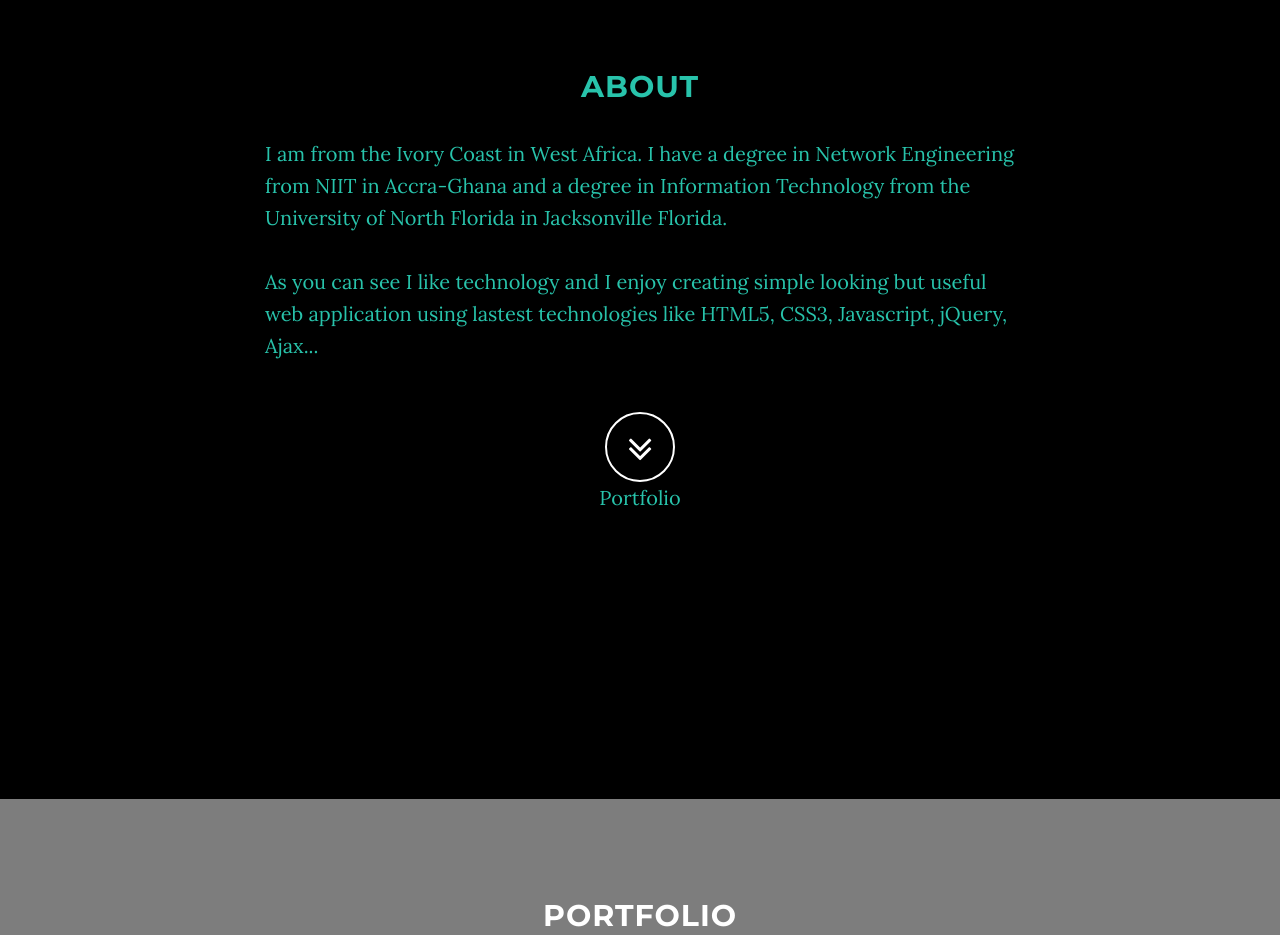
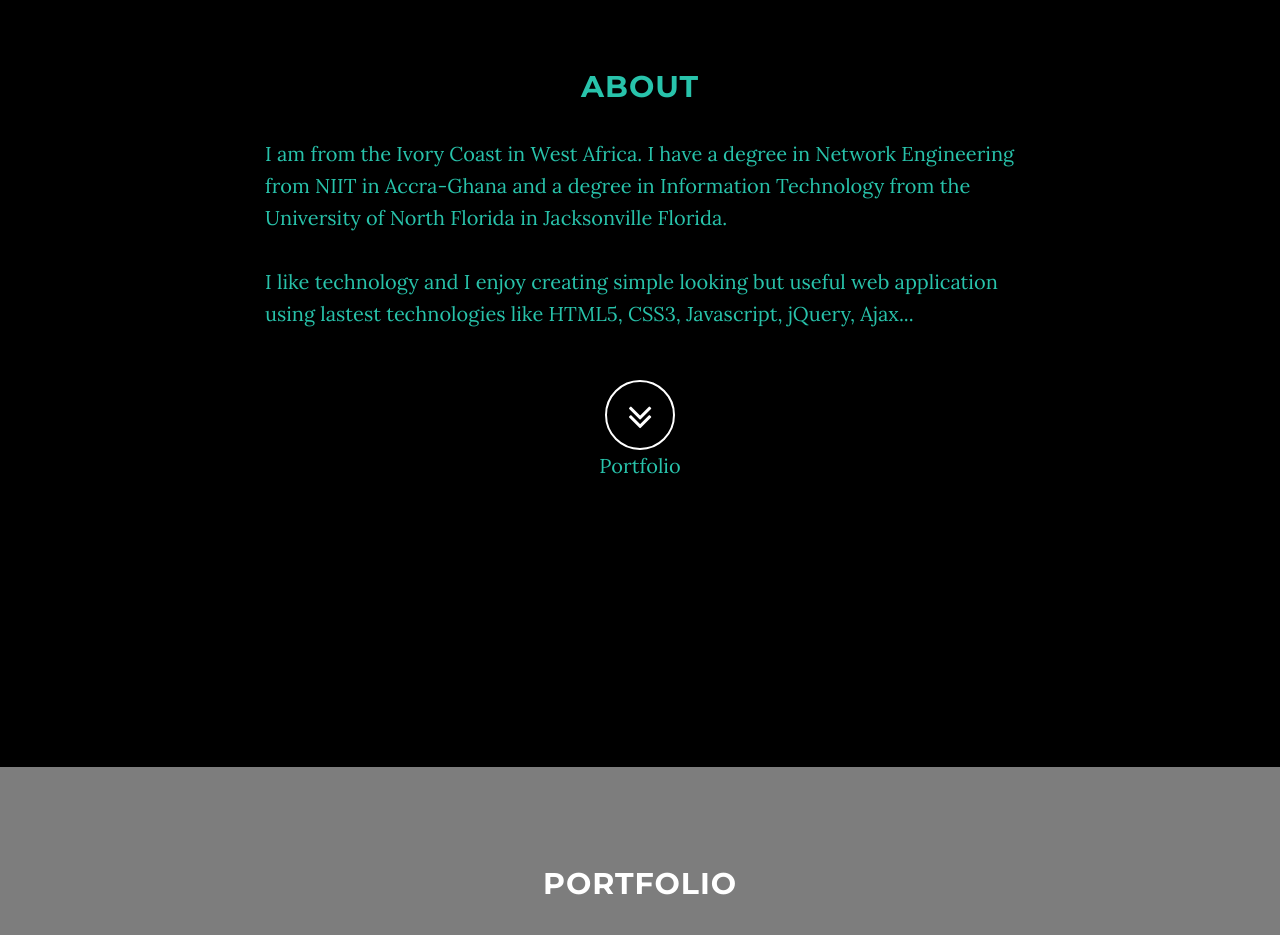
Before and after one commit to TheRedeemed/portfolio, a plain HTML site: page index.html in a window 1280 px wide. Shown: the part 980-1915 px from the top of the page. Drawn offline with nearby package versions, Linux system fonts and the light colour scheme; some packages are replaced by stand-ins of ours.

Commit message:
Update index.html

```diff
--- a/index.html
+++ b/index.html
@@ -84,7 +84,7 @@
                 <div class="col-md-8 col-md-offset-2">
                     <h2 class="text-center">About</h2>
                     <p>I am from the Ivory Coast in West Africa. I have a degree in Network Engineering from NIIT in Accra-Ghana and a degree in Information Technology from the University of North Florida in Jacksonville Florida.<br><br>
-                    As you can see I like technology and I enjoy creating simple looking but useful web application using lastest technologies like HTML5, CSS3, Javascript, jQuery, Ajax...</p>
+                    I like technology and I enjoy creating simple looking but useful web application using lastest technologies like HTML5, CSS3, Javascript, jQuery, Ajax...</p>
                     <div class="text-center">
                         <div class="page-scroll">
                             <a href="#Portfolio" class="btn btn-circle">
```
